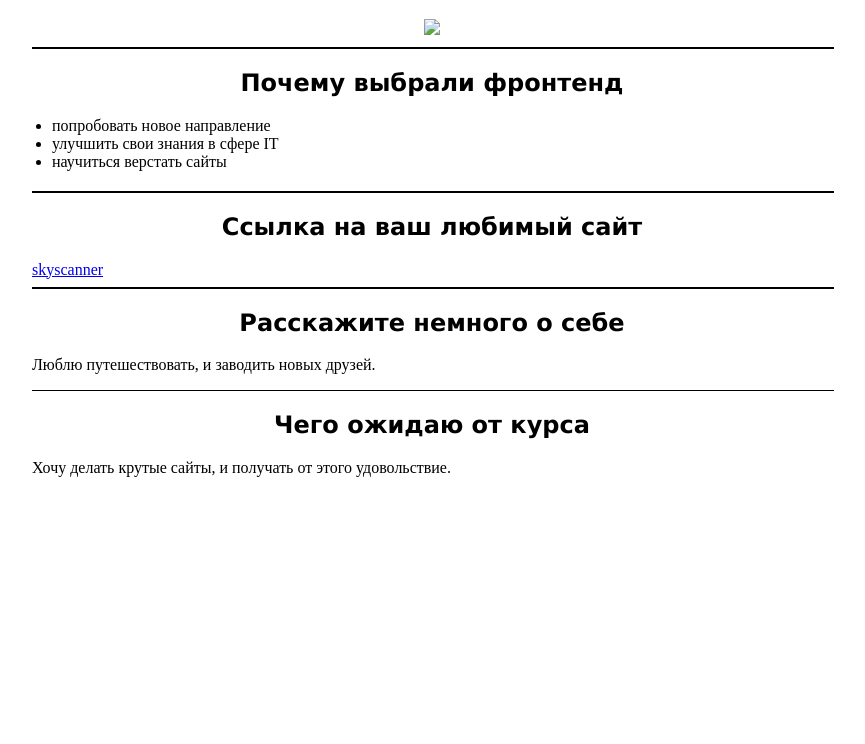
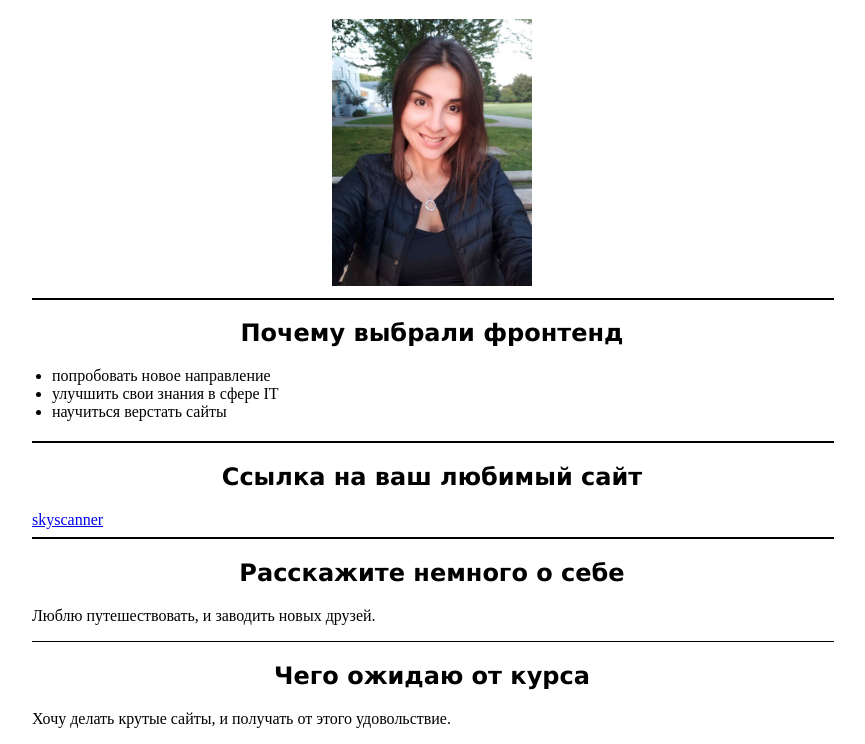
Before and after one commit to LizaRomaniuk/lesson1, a plain HTML site: page index.html in a window 1280 px wide. Shown: the part 62-806 px from the top of the page, without its empty margins (208-1073 px from the left). Drawn offline with Linux system fonts and the light colour scheme.

Commit message:
lesson 1 with added image

```diff
--- a/index.html
+++ b/index.html
@@ -7,7 +7,7 @@
 </head>
 <body style="width: 800px; margin:auto;">
     <h1 style="font-family: Verdana, Geneva, Tahoma, sans-serif;text-align: center;">РОМАНЮК ЕЛИЗАВЕТА ИГОРЕВНА</h1>
-    <div style="text-align: center;"><img src="Liza.jpeg" width="200"></div>
+    <div style="text-align: center;"><img src="./img/Liza.jpeg" width="200"></div>
     <hr size="2"; color="black"; width="800"; align="center"/>
     <h2 style="font-family: Verdana, Geneva, Tahoma, sans-serif;text-align:center;">Почему выбрали фронтенд</h2>
     <ul style="margin: 20px; padding: 0px;">
```
